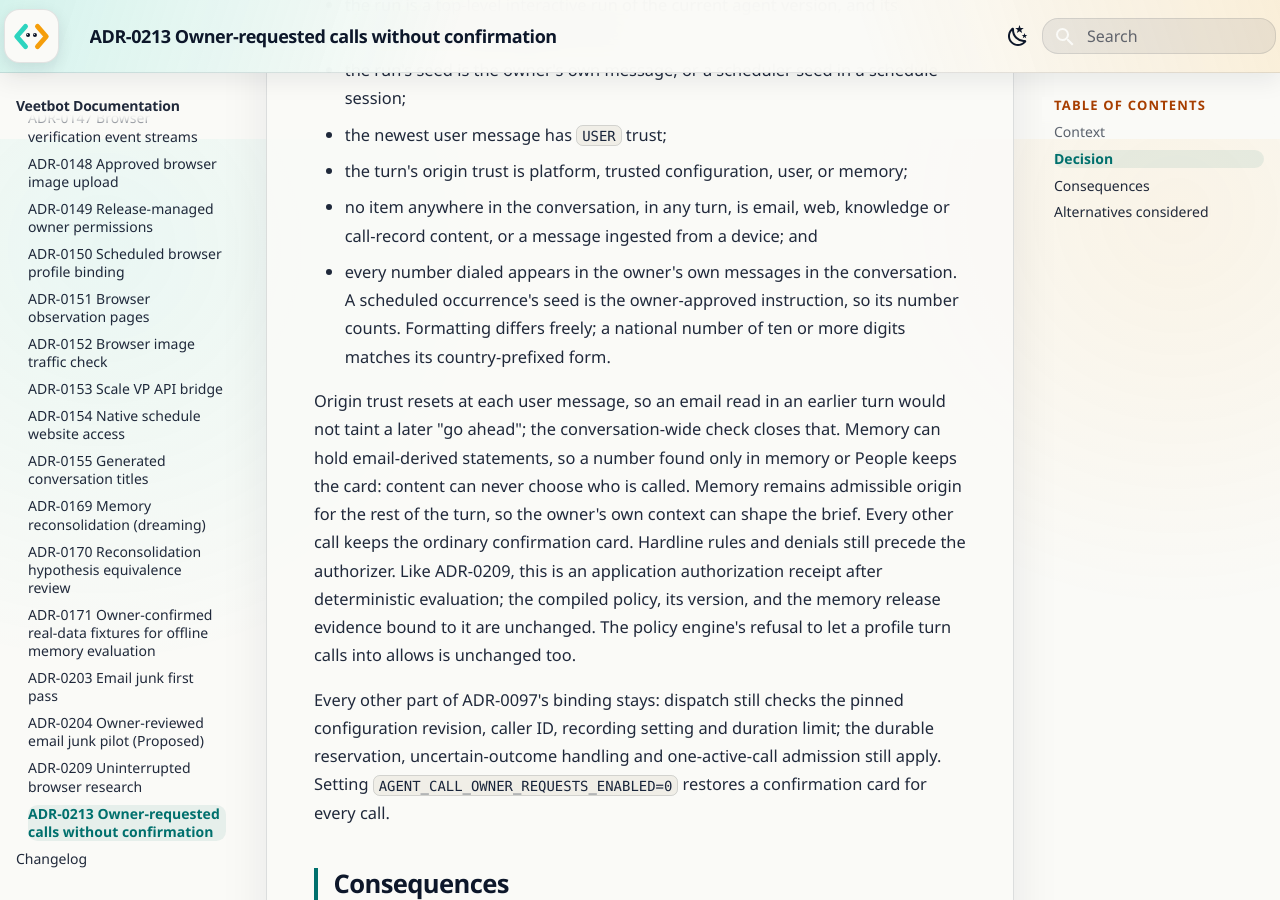
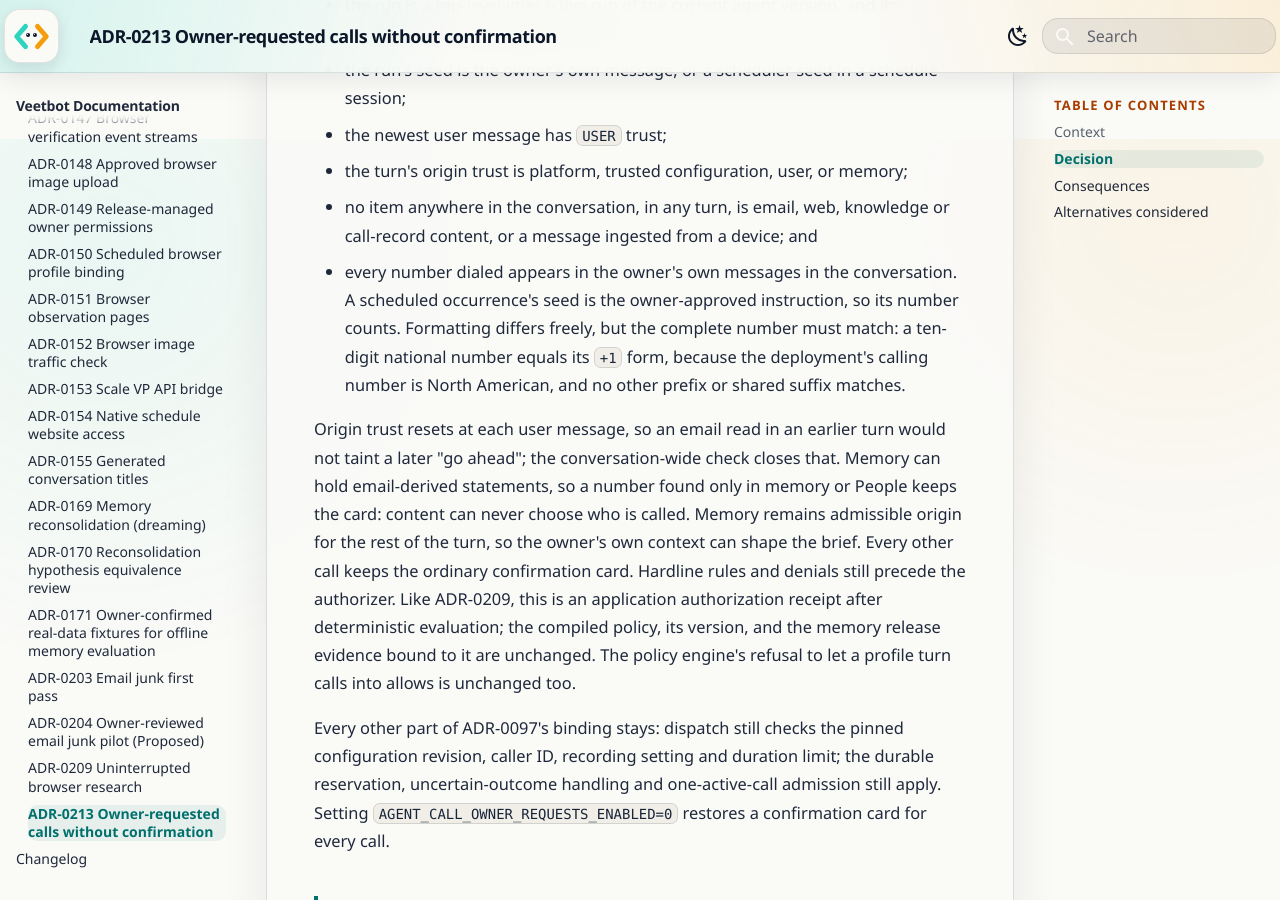
Before and after one commit to avitus/veetbot, an MkDocs documentation site: the page built from docs/adr/0213-owner-requested-calls-without-confirmation.md, in a window 1280 px wide and 900 px high, scrolled down 1661 px. Built offline with MkDocs 1.6.1 and Material for MkDocs 9.7.7, drawn with Linux system fonts in a browser that asks for light colours.

Commit message:
fix(calling): match the complete dialed number, never a shared suffix
Suffix matching let "+91 650 555 0123" pass for an owner-typed
"650-555-0123". The authorizer now compares complete numbers; a ten-digit
national number equals only its +1 form, the deployment's calling region.

Reading-Lane: A
Co-Authored-By: Claude Opus 5.5 <noreply@anthropic.com>
Glen-Conversation: 6e8ab62b-00c6-43c5-a2a4-db43621f1f78

```diff
--- a/docs/adr/0213-owner-requested-calls-without-confirmation.md
+++ b/docs/adr/0213-owner-requested-calls-without-confirmation.md
@@ -51,8 +51,10 @@ requires for `mcp.bland_call.start_call`, and for a `schedule.create` with
   or call-record content, or a message ingested from a device; and
 - every number dialed appears in the owner's own messages in the conversation.
   A scheduled occurrence's seed is the owner-approved instruction, so its
-  number counts. Formatting differs freely; a national number of ten or more
-  digits matches its country-prefixed form.
+  number counts. Formatting differs freely, but the complete number must
+  match: a ten-digit national number equals its `+1` form, because the
+  deployment's calling number is North American, and no other prefix or
+  shared suffix matches.
 
 Origin trust resets at each user message, so an email read in an earlier turn
 would not taint a later "go ahead"; the conversation-wide check closes that.
```
Also changed, not shown: 2 other files.
